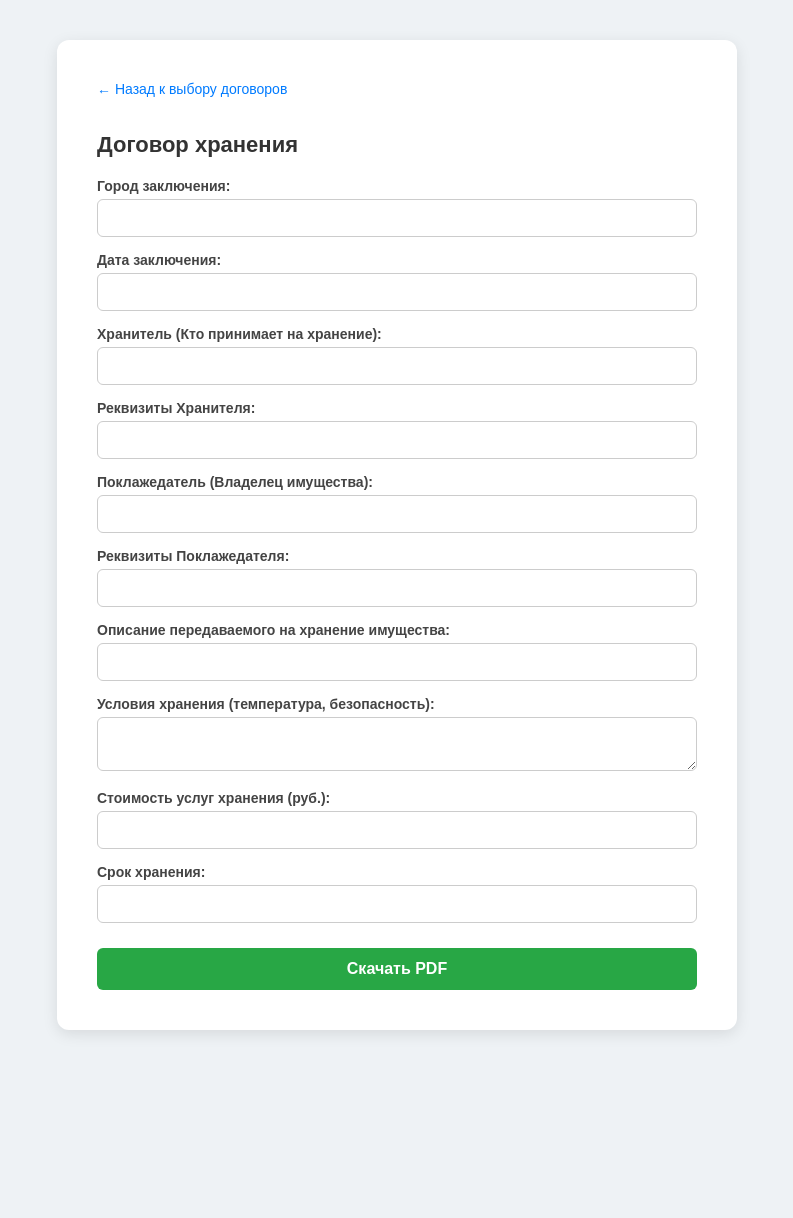
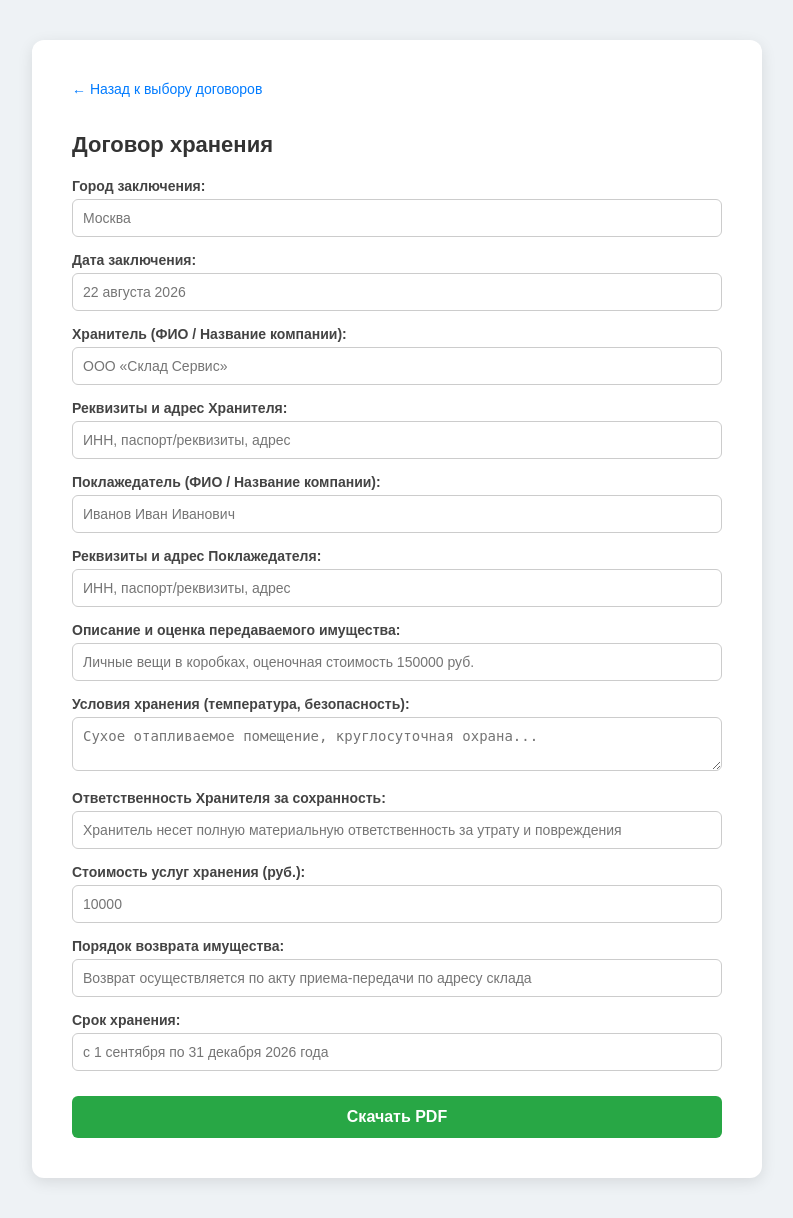
Before and after one commit to Ilyusha5562/contract-generator, a FastAPI app: page /form/storage in a window 1280 px wide. Shown: the whole page, without its empty margins (243-1036 px from the left). Before the commit the page ends 1034 px from the top, so only its background shows below. Run offline with FastAPI, Linux system fonts and the light colour scheme.

Commit message:
Update form_storage.html

```diff
--- a/templates/form_storage.html
+++ b/templates/form_storage.html
@@ -5,12 +5,13 @@
     <title>Договор хранения</title>
     <style>
         body { font-family: sans-serif; background: #eef2f5; margin: 0; padding: 40px; display: flex; justify-content: center; }
-        .container { background: white; padding: 40px; border-radius: 12px; box-shadow: 0 4px 15px rgba(0,0,0,0.1); width: 600px; }
+        .container { background: white; padding: 40px; border-radius: 12px; box-shadow: 0 4px 15px rgba(0,0,0,0.1); width: 650px; }
         h1 { color: #333; margin-bottom: 20px; font-size: 22px; }
         .form-group { margin-bottom: 15px; }
         label { display: block; margin-bottom: 5px; font-weight: bold; color: #444; font-size: 14px; }
         input, textarea { width: 100%; padding: 10px; border: 1px solid #ccc; border-radius: 6px; box-sizing: border-box; font-size: 14px; }
         .btn-submit { background: #28a745; color: white; padding: 12px; border: none; border-radius: 6px; width: 100%; font-weight: bold; font-size: 16px; cursor: pointer; margin-top: 10px; }
+        .btn-submit:hover { background: #218838; }
         .back-link { display: inline-block; margin-bottom: 20px; color: #007bff; text-decoration: none; font-size: 14px; }
     </style>
 </head>
@@ -20,16 +21,25 @@
         <h1>Договор хранения</h1>
         <form action="/generate-pdf" method="post">
             <input type="hidden" name="contract_type" value="storage">
-            <div class="form-group"><label>Город заключения:</label><input type="text" name="city" required></div>
-            <div class="form-group"><label>Дата заключения:</label><input type="text" name="date" required></div>
-            <div class="form-group"><label>Хранитель (Кто принимает на хранение):</label><input type="text" name="party1_name" required></div>
-            <div class="form-group"><label>Реквизиты Хранителя:</label><input type="text" name="party1_id"></div>
-            <div class="form-group"><label>Поклажедатель (Владелец имущества):</label><input type="text" name="party2_name" required></div>
-            <div class="form-group"><label>Реквизиты Поклажедателя:</label><input type="text" name="party2_id"></div>
-            <div class="form-group"><label>Описание передаваемого на хранение имущества:</label><input type="text" name="specific_field_1" required></div>
-            <div class="form-group"><label>Условия хранения (температура, безопасность):</label><textarea name="specific_field_2" rows="2"></textarea></div>
-            <div class="form-group"><label>Стоимость услуг хранения (руб.):</label><input type="text" name="price" required></div>
-            <div class="form-group"><label>Срок хранения:</label><input type="text" name="deadline" required></div>
+
+            <div class="form-group"><label>Город заключения:</label><input type="text" name="city" placeholder="Москва" required></div>
+            <div class="form-group"><label>Дата заключения:</label><input type="text" name="date" placeholder="22 августа 2026" required></div>
+
+            <div class="form-group"><label>Хранитель (ФИО / Название компании):</label><input type="text" name="party1_name" placeholder="ООО «Склад Сервис»" required></div>
+            <div class="form-group"><label>Реквизиты и адрес Хранителя:</label><input type="text" name="party1_id" placeholder="ИНН, паспорт/реквизиты, адрес" required></div>
+
+            <div class="form-group"><label>Поклажедатель (ФИО / Название компании):</label><input type="text" name="party2_name" placeholder="Иванов Иван Иванович" required></div>
+            <div class="form-group"><label>Реквизиты и адрес Поклажедателя:</label><input type="text" name="party2_id" placeholder="ИНН, паспорт/реквизиты, адрес" required></div>
+
+            <div class="form-group"><label>Описание и оценка передаваемого имущества:</label><input type="text" name="specific_field_1" placeholder="Личные вещи в коробках, оценочная стоимость 150000 руб." required></div>
+            <div class="form-group"><label>Условия хранения (температура, безопасность):</label><textarea name="specific_field_2" rows="2" placeholder="Сухое отапливаемое помещение, круглосуточная охрана..."></textarea></div>
+            <div class="form-group"><label>Ответственность Хранителя за сохранность:</label><input type="text" name="specific_field_3" placeholder="Хранитель несет полную материальную ответственность за утрату и повреждения" required></div>
+
+            <div class="form-group"><label>Стоимость услуг хранения (руб.):</label><input type="text" name="price" placeholder="10000" required></div>
+            <div class="form-group"><label>Порядок возврата имущества:</label><input type="text" name="specific_field_4" placeholder="Возврат осуществляется по акту приема-передачи по адресу склада" required></div>
+
+            <div class="form-group"><label>Срок хранения:</label><input type="text" name="deadline" placeholder="с 1 сентября по 31 декабря 2026 года" required></div>
+
             <button type="submit" class="btn-submit">Скачать PDF</button>
         </form>
     </div>
```
